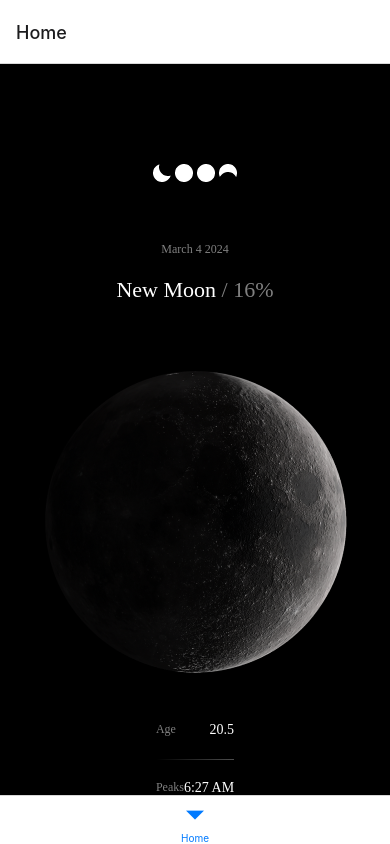
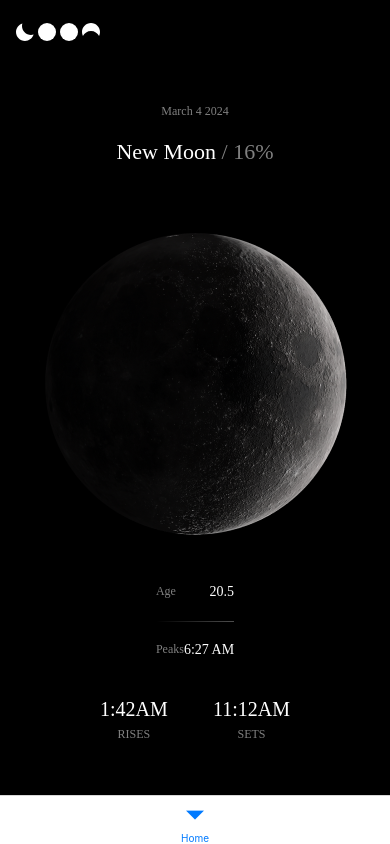
Before and after one commit to Nickolas-Hernandez/loon-client, a React Native app: screen /Home in a window 390 px wide. Built offline with nearby package versions, Linux system fonts and the light colour scheme; a web font is replaced by a local one.

Commit message:
Clean up and Navigation Header configuration

```diff
--- a/App.tsx
+++ b/App.tsx
@@ -1,9 +1,10 @@
-import React, { useState } from 'react';
-import { StyleSheet, Text, View, Image } from 'react-native';
+import React from 'react';
+import { StyleSheet } from 'react-native';
 import { useFonts } from 'expo-font';
 import { NavigationContainer } from '@react-navigation/native';
 import { createBottomTabNavigator } from '@react-navigation/bottom-tabs';
 import Home from './views/Home';
+import Loon from './components/icons/loon';
 
 export default function App() {
   const [fontsLoaded, fontError] = useFonts({
@@ -12,19 +13,26 @@ export default function App() {
     'Inter-Medium': require('./assets/fonts/inter/Inter-Medium.ttf'),
   });
 
-  // const [view, setView] = useState('tonight')
-
   const Tab = createBottomTabNavigator();
 
   return (
-    // <View style={styles.container}>
-      // <Home />
       <NavigationContainer>
           <Tab.Navigator>
-              <Tab.Screen name="Home" component={Home} />
+              <Tab.Screen
+                  name="Home"
+                  component={Home}
+                  options={{
+                      headerTitle: (props) => <Loon />,
+                      headerStyle: {
+                        backgroundColor: '#000',
+                        borderBottomWidth: 0,
+                        shadowOpacity: 0,
+                        elevation: 0,
+                      }
+                  }}
+              />
           </Tab.Navigator>
       </NavigationContainer>
-    // </View>
   );
 }
 
@@ -52,7 +60,6 @@ const styles = StyleSheet.create({
   },
   horizontalLine: {
     borderBottomWidth: StyleSheet.hairlineWidth,
-    // borderBottomColor: 'white',
     alignSelf: 'stretch'
   },
   riseAndSet: {
@@ -64,7 +71,4 @@ const styles = StyleSheet.create({
   alignCenter: {
     alignItems: 'center',
   },
-  nav: {
-    // marginTop: -400,
-  }
 });
--- /dev/null
+++ b/components/icons/loon.tsx
@@ -0,0 +1,16 @@
+
+import React from "react";
+import { Path, Svg, Circle } from "react-native-svg";
+
+const Loon = () => {
+    return (
+        <Svg width="84" height="18" viewBox="0 0 84 18" fill="none" xmlns="http://www.w3.org/2000/svg">
+            <Circle cx="31" cy="9" r="9" fill="white"/>
+            <Path fill-rule="evenodd" clip-rule="evenodd" d="M17.6144 11.6144C16.787 11.8652 15.9093 12 15 12C10.0294 12 6 7.97059 6 3.00002C6 2.09076 6.13484 1.21299 6.38561 0.38562C2.69008 1.50571 0 4.93871 0 9.00002C0 13.9706 4.02944 18 9 18C13.0613 18 16.4943 15.3099 17.6144 11.6144Z" fill="white"/>
+            <Circle cx="53" cy="9" r="9" fill="white"/>
+            <Path fill-rule="evenodd" clip-rule="evenodd" d="M83.0645 13C83.6633 11.795 84 10.4368 84 9C84 4.02944 79.9706 0 75 0C70.0294 0 66 4.02944 66 9C66 10.4368 66.3367 11.795 66.9355 13C68.4082 10.0366 71.4663 8 75 8C78.5337 8 81.5918 10.0366 83.0645 13Z" fill="white"/>
+        </Svg>
+    );
+}
+
+export default Loon;
--- a/views/Home.tsx
+++ b/views/Home.tsx
@@ -1,6 +1,6 @@
 import React, { useState } from 'react';
 import { StyleSheet, Text, View, Image } from 'react-native';
-import Header from '../components/Header';
+// import Header from '../components/Header';
 import DateDisplay from '../components/DateDisplay';
 import MoonDisplay from '../components/MoonDisplay';
 import AgeAndPeaks from '../components/AgeAndPeaks';
@@ -10,7 +10,7 @@ import RiseAndSet from '../components/RiseAndSet';
 const Home = () => {
     return (
         <View style={styles.container}>
-            <Header />
+            {/* <Header /> */}
             <DateDisplay />
             <MoonDisplay />
             <AgeAndPeaks />
@@ -25,7 +25,6 @@ const styles = StyleSheet.create({
         backgroundColor: '#000',
         alignItems: 'center',
         justifyContent: 'flex-start',
-        paddingTop: 80,
         color: 'white',
         paddingHorizontal: 50
     },
```
Also changed, not shown: components/icons/loon.svg (deleted).
